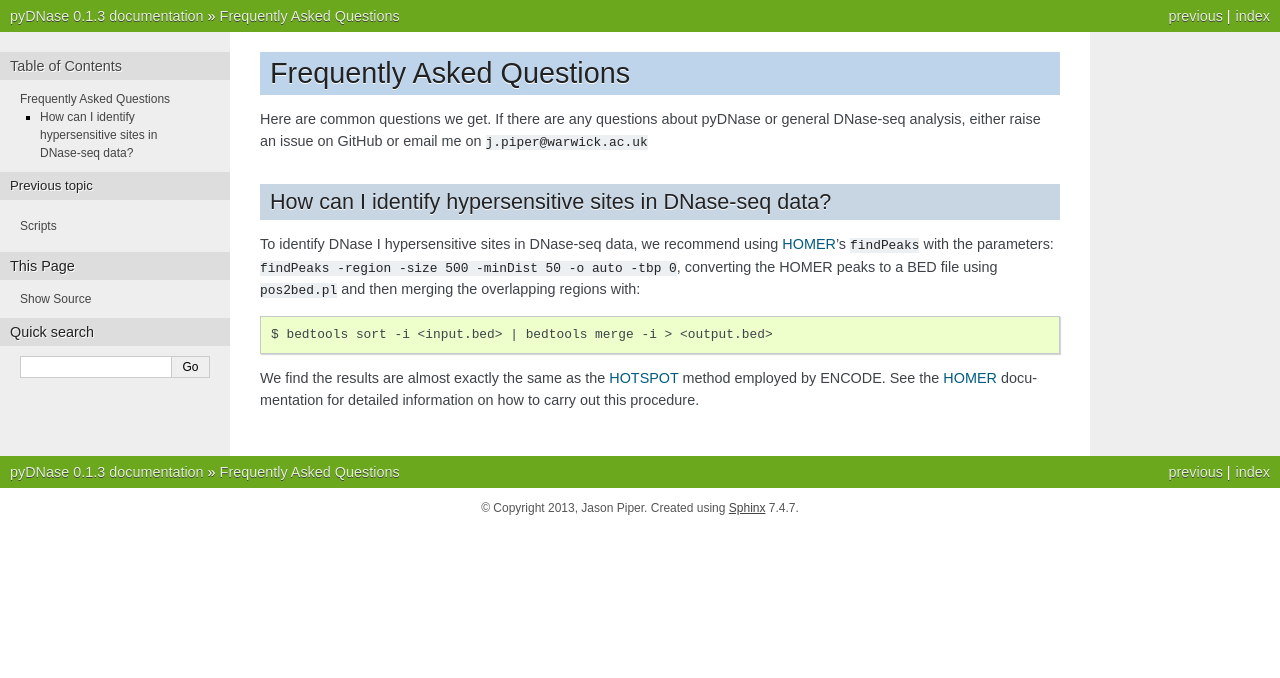
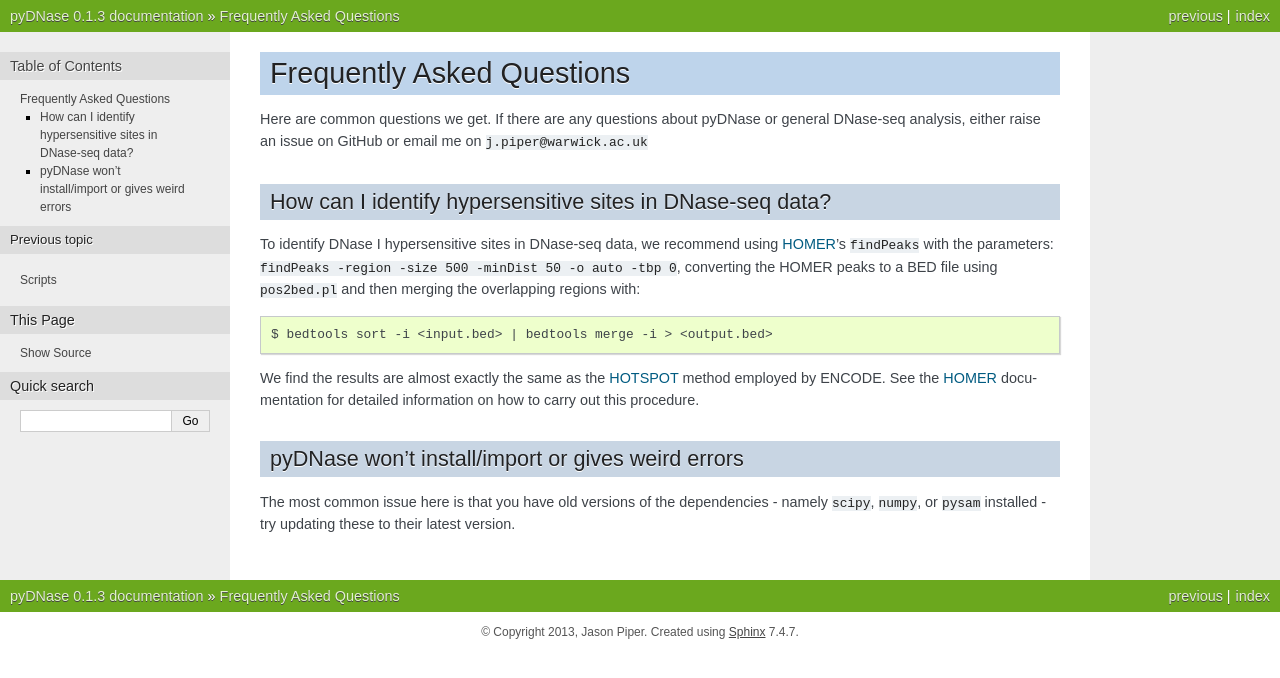
Before and after one commit to jpiper/pyDNase, a Sphinx documentation site: the page built from docs/faqs.rst, in a window 1280 px wide. Shown: the top 678 px of the page. Built offline with Sphinx 7.4.7, drawn with Linux system fonts in a browser that asks for light colours.

Commit message:
Update FAQs on dependencies

```diff
--- a/docs/faqs.rst
+++ b/docs/faqs.rst
@@ -14,3 +14,7 @@ To identify DNase I hypersensitive sites in DNase-seq data, we recommend using
     $ bedtools sort -i <input.bed> | bedtools merge -i > <output.bed>
 
 We find the results are almost exactly the same as the `HOTSPOT <http://www.uwencode.org/proj/hotspot/>`_ method employed by ENCODE. See the `HOMER <http://biowhat.ucsd.edu/homer/index.html>`_ documentation for detailed information on how to carry out this procedure.
+
+pyDNase won't install/import or gives weird errors
+~~~~~~~~~~~~~~~~~~~~~~~~~~~~~~~~~~~~~~~~~~~~~~~~~~
+The most common issue here is that you have old versions of the dependencies - namely ``scipy``, ``numpy``, or ``pysam`` installed - try updating these to their latest version.
```
